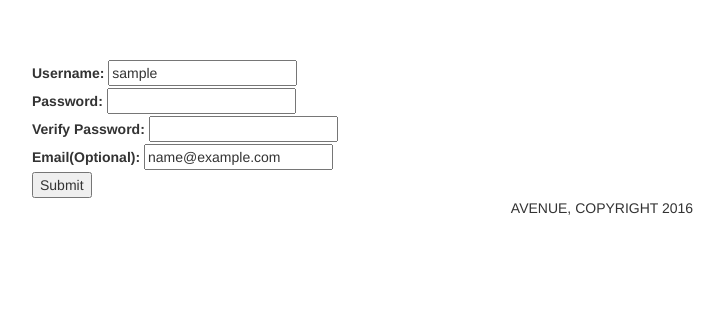
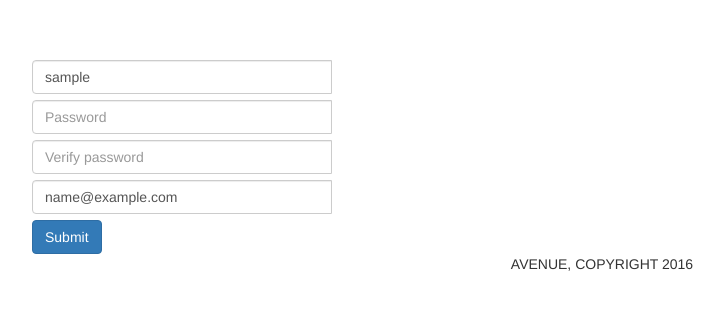
Before and after one commit to nirajpandkar/multiuser-blog, a Python web app: template templates/signup.html in a window 1280 px wide. Shown: the part 52-362 px from the top of the page, without its empty margins (38-762 px from the left). Run offline with Jinja, Linux system fonts and the light colour scheme; the template is opened without the code that fills it: most values are stand-ins (such as "Sample title", 1, 10 or a date in 2020); some libraries are stand-ins or nearby versions.

Commit message:
Improved UI

```diff
--- a/templates/signup.html
+++ b/templates/signup.html
@@ -5,23 +5,35 @@
 {% block content %}
 
     <form method="post">
-        <label>Username:</label>
-        <input type="text" name="username" value="{{ username }}">
-        <span class="error">{{ error_username }}</span><br>
 
-        <label>Password:</label>
-        <input type="password" name="password" value="">
-        <span class="error">{{ error_password }}</span><br>
+        <div class="input-group">
+            <input type="text" name="username" class="form-control" value="{{
+                    username }}" placeholder="Username" style="width:300px">
+            <span class="error">{{ error_username }}</span><br><br>
+        </div>
 
-        <label>Verify Password:</label>
-        <input type="password" name="verify_password" value="">
-        <span class="error">{{ error_verify_password }}</span><br>
+        <div class="input-group">
+            <input type="password" name="password" value=""
+                   placeholder="Password" class="form-control"
+                   style="width:300px">
+            <span class="error">{{ error_password }}</span><br><br>
+        </div>
 
-        <label>Email(Optional):</label>
-        <input type="email" name="email" value="{{ email }}">
-        <span class="error">{{ error_email }}</span><br>
+        <div class="input-group">
+            <input type="password" name="verify_password" value=""
+               placeholder="Verify password" class="form-control"
+            style="width:300px">
+        <span class="error">{{ error_verify_password }}</span><br><br>
+        </div>
 
-        <input type="submit" value="Submit">
+        <div class="input-group">
+            <input type="email" name="email" value="{{ email }}"
+               placeholder="Email(optional)" class="form-control"
+            style="width:300px">
+        <span class="error">{{ error_email }}</span><br><br>
+        </div>
+
+        <input type="submit" value="Submit" class="btn btn-primary">
     </form>
 
 {% endblock %}
```
Also changed, not shown: templates/login.html (+12 -8 lines).
